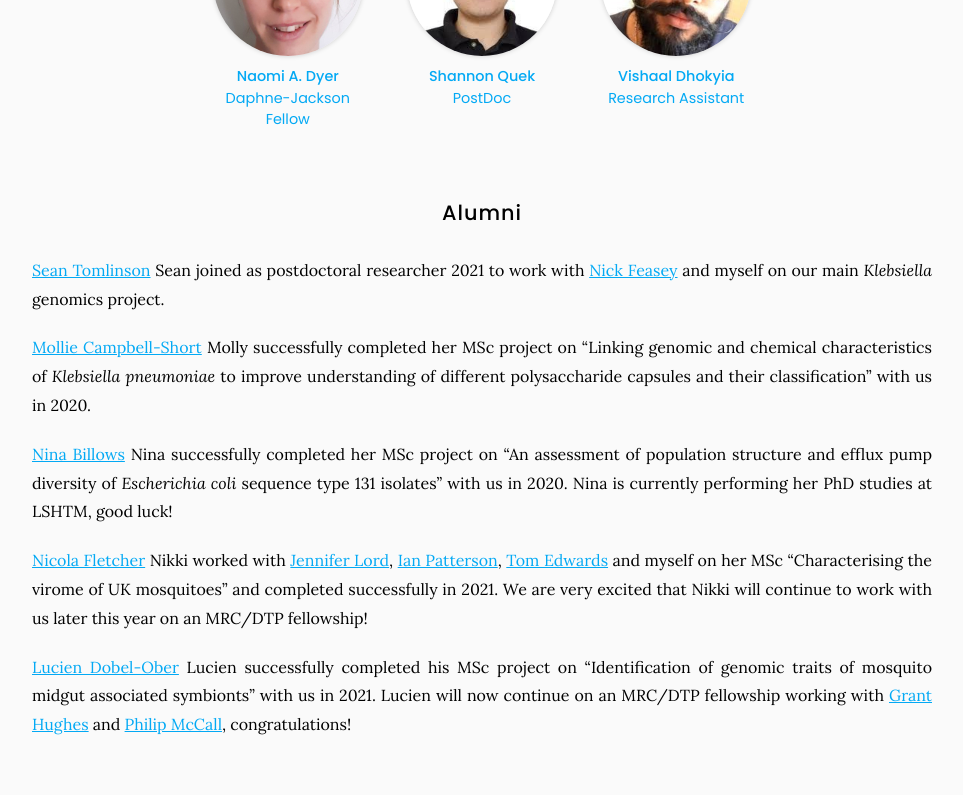
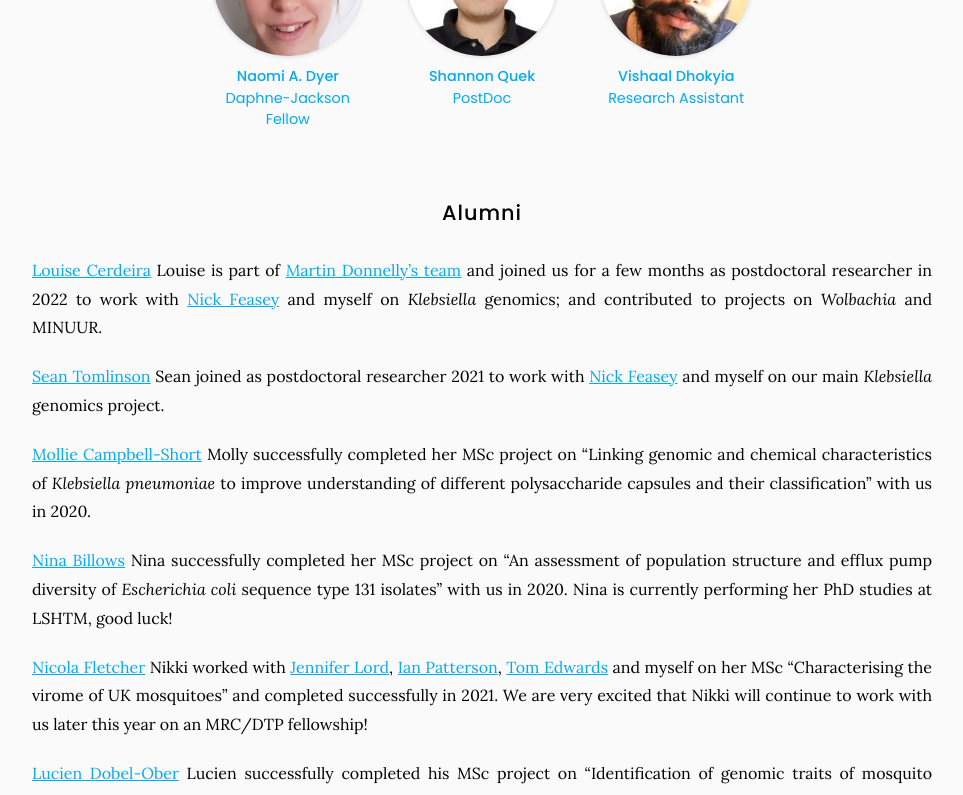
Before and after one commit to Evo-MInt/MicGen-lab-website, a Jekyll site: the page built from team/index.md, in a window 1280 px wide and 900 px high, scrolled down 1114 px, cut to the strip 0-795 px from the top of the window. Shown: the whole strip, without its empty margins (158-1121 px from the left). Built offline with Jekyll 4.4.1, drawn with Linux system fonts in a browser that asks for light colours.

Commit message:
Update index.md

```diff
--- a/team/index.md
+++ b/team/index.md
@@ -34,6 +34,8 @@
 {:.center}
 
 ## Alumni
+
+[Louise Cerdeira](https://www.researchgate.net/profile/Louise-Cerdeira) Louise is part of [Martin Donnelly's team](https://www.lstmed.ac.uk/about/people/professor-martin-james-donnelly) and joined us for a few months as postdoctoral researcher in 2022 to work with [Nick Feasey](https://www.lstmed.ac.uk/about/people/professor-nicholas-feasey) and myself on _Klebsiella_ genomics; and contributed to projects on _Wolbachia_ and MINUUR.
 
 [Sean Tomlinson](https://www.researchgate.net/profile/Sean-Tomlinson-2) Sean joined as postdoctoral researcher 2021 to work with [Nick Feasey](https://www.lstmed.ac.uk/about/people/professor-nicholas-feasey) and myself on our main _Klebsiella_ genomics project.
 
```
